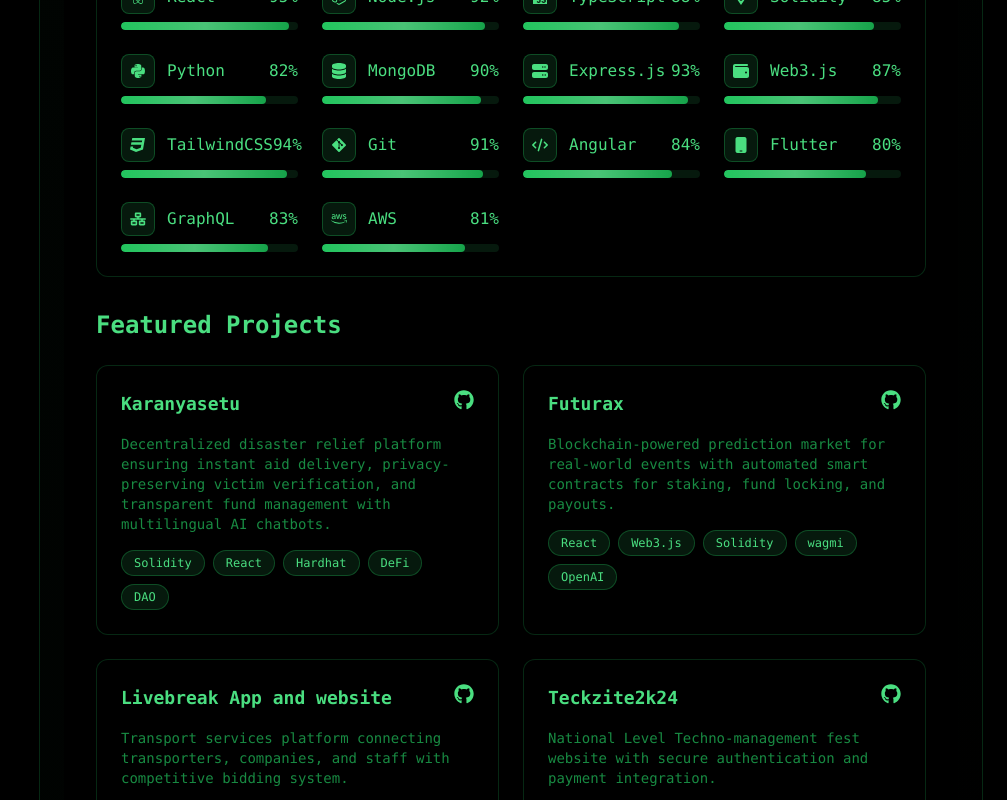
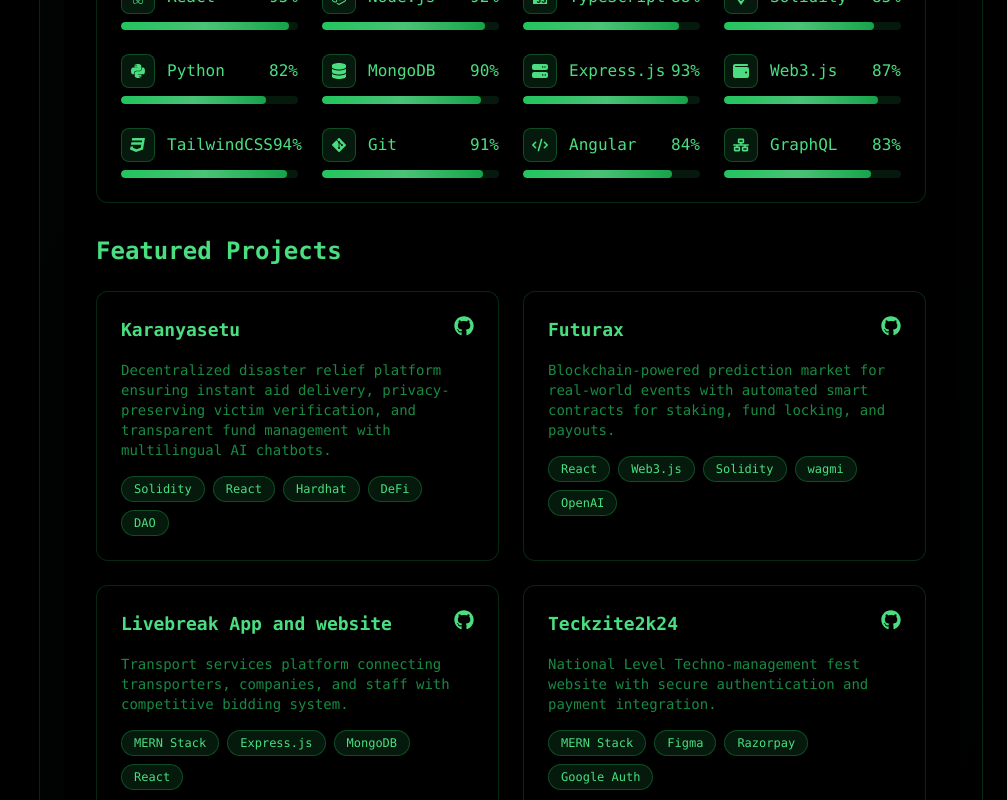
Before and after one commit to Sribabu-Mandraju/portfolio, a React (Vite) app: page / in a window 1280 px wide. Shown: the part 1280-2080 px from the top of the page, without its empty margins (273-1280 px from the left). Built offline with nearby package versions, Linux system fonts and the light colour scheme.

Commit message:
new changes to some skills

```diff
--- a/src/components/home/Home.jsx
+++ b/src/components/home/Home.jsx
@@ -90,7 +90,7 @@
     output: [
       "Programming Languages: C, Java, Python, JavaScript, TypeScript, SQL",
       "Frontend: React, Next.js, Angular, TailwindCSS, Bootstrap, Material-UI",
-      "Mobile: React Native, Ionic, Flutter",
+      "Mobile: React Native, Ionic",
       "Backend: Node.js, Express.js, PHP, GraphQL, Flask",
       "Databases: MySQL, PostgreSQL, MongoDB",
       "Web3: Solidity, Foundry, Hardhat, DAO, DeFi, zkSync, NFT, ERC20",
@@ -305,9 +305,7 @@
     { name: "TailwindCSS", progress: 94, icon: FaCss3 },
     { name: "Git", progress: 91, icon: FaGitAlt },
     { name: "Angular", progress: 84, icon: FaCode },
-    { name: "Flutter", progress: 80, icon: FaMobile },
     { name: "GraphQL", progress: 83, icon: FaNetworkWired },
-    { name: "AWS", progress: 81, icon: FaAws },
   ];
 
   // Tech stack categories
```
